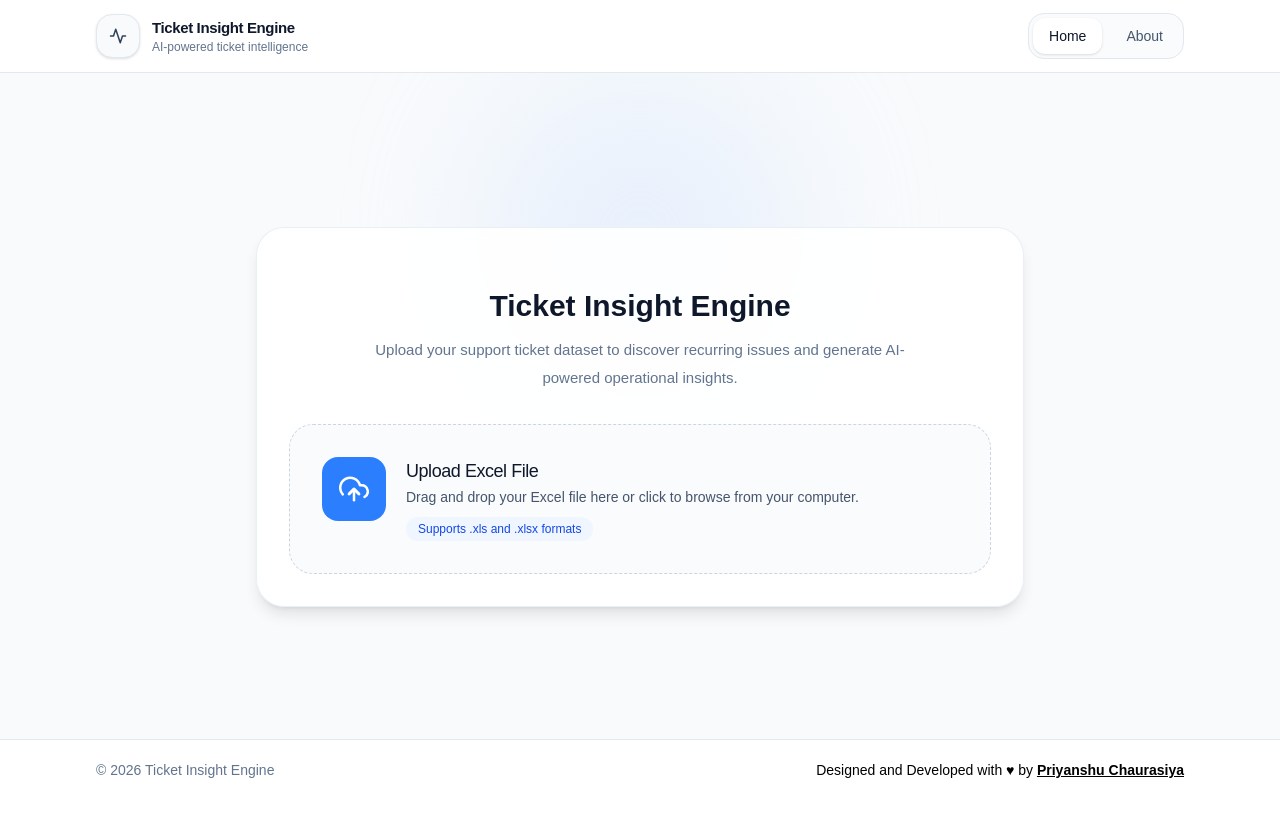
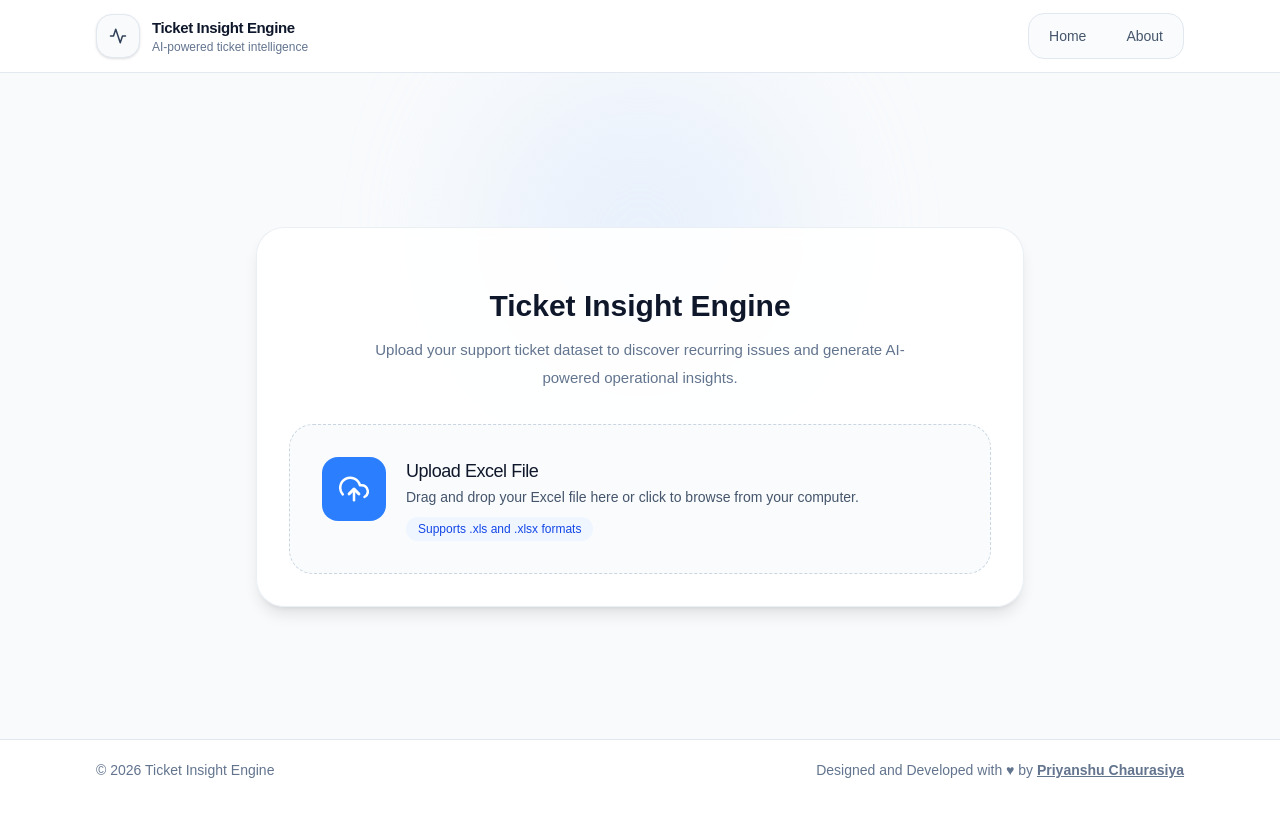
Before and after one commit to iamsainty/ticket-insight-engine, a Next.js app in the folder client/: page / in a window 1280 px wide. Shown: the top 816 px of the page. Built offline with nearby package versions, Linux system fonts and the light colour scheme.

Commit message:
minor fixes

```diff
--- a/client/components/Footer.tsx
+++ b/client/components/Footer.tsx
@@ -6,7 +6,7 @@ export default function Footer() {
         <p className="text-slate-500">© 2026 Ticket Insight Engine</p>
 
         {/* Right */}
-        <div className="flex items-center gap-1.5 text-black">
+        <div className="flex items-center gap-1.5 text-slate-500">
           <address className="not-italic font-medium">
             Designed and Developed with &hearts; by{" "}
             <a
--- a/client/components/Navbar.tsx
+++ b/client/components/Navbar.tsx
@@ -29,14 +29,14 @@ export default function Navbar() {
         <nav className="flex items-center gap-2 rounded-2xl border border-slate-200 bg-slate-50/80 p-1">
           <Link
             href="/"
-            className="rounded-xl bg-white px-4 py-2 text-sm font-medium text-slate-900 shadow-sm transition-all duration-200"
+            className="rounded-xl px-4 py-2 text-sm font-medium text-slate-600"
           >
             Home
           </Link>
 
           <Link
             href="/about"
-            className="rounded-xl px-4 py-2 text-sm font-medium text-slate-600 transition-all duration-200 hover:bg-white hover:text-slate-900"
+            className="rounded-xl px-4 py-2 text-sm font-medium text-slate-600"
           >
             About
           </Link>
```
